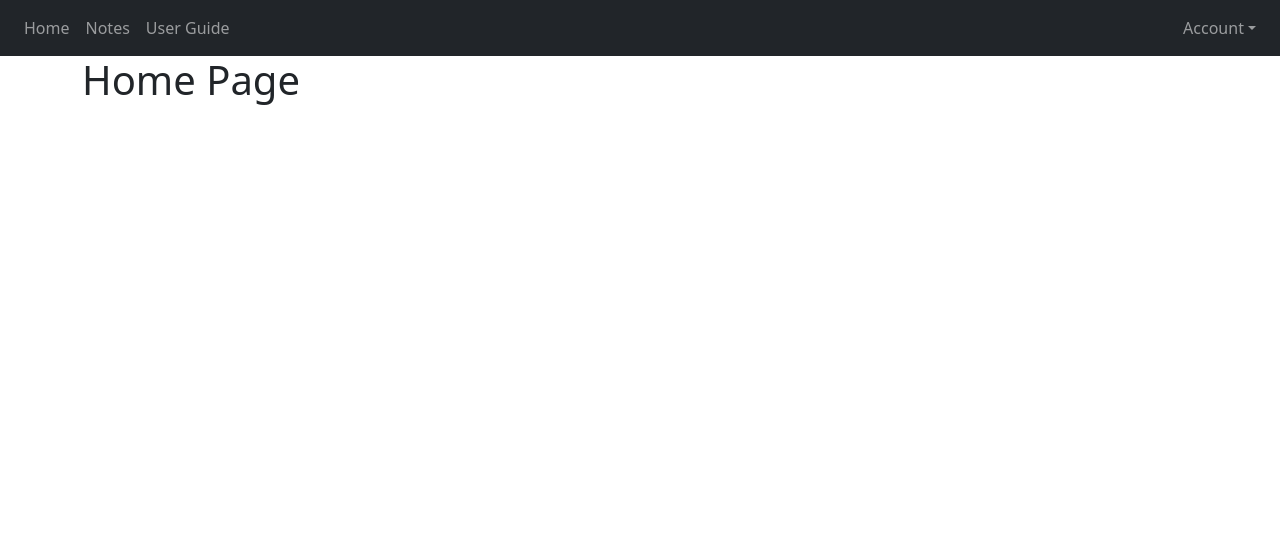
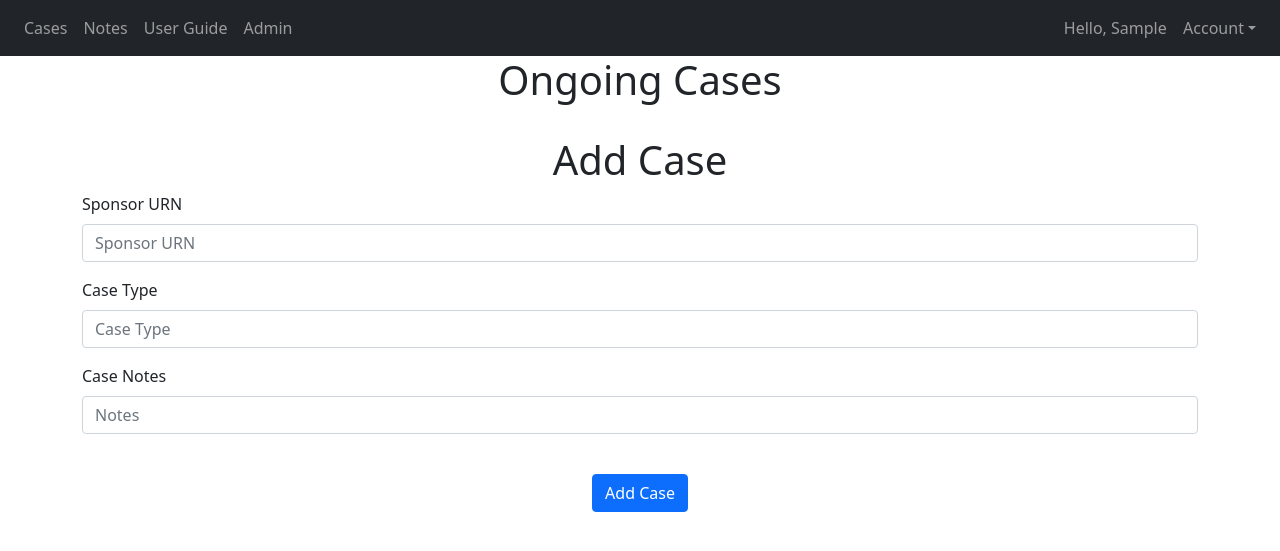
Before and after one commit to DanielTuckwood/QAwebApp, a Flask app: page / in a window 1280 px wide. Shown: the top 551 px of the page. Run offline with Flask 2, Linux system fonts and the light colour scheme; the visitor is signed in with stand-in values (Sample User, id 1); data comes from the database, SQL or seed files in the repository; data that the repository does not hold is empty; some libraries are stand-ins or nearby versions.

Commit message:
Add files via upload

```diff
--- a/QAwebApp/website/models.py
+++ b/QAwebApp/website/models.py
@@ -1,4 +1,3 @@
-from enum import unique
 from flask_login import UserMixin
 from datetime import datetime
 from . import db
--- /dev/null
+++ b/QAwebApp/website/templates/admin.html
@@ -0,0 +1,6 @@
+{% extends "base.html" %} {% block title %}Admin{% endblock %}'
+
+<!-- Admin Page content -->
+{% block content %}
+<h1>Admin Page</h1>
+{% endblock %}
--- a/QAwebApp/website/templates/base.html
+++ b/QAwebApp/website/templates/base.html
@@ -3,7 +3,6 @@
     <head>
 
         <!-- Bootstrap framework paths -->
-
         <meta charset="utf-8"/>
         <meta content="width=device-width, initial-scale=1" name="viewport"/>
         <link
@@ -24,12 +23,11 @@
         integrity="sha384-/bQdsTh/da6pkI1MST/rWKFNjaCP5gBSY4sEBT38Q/9RBh9AH40zEOg7Hlq2THRZ"
         crossorigin="anonymous">
         </script>
-        <title>{% block title %}Home{% endblock %}</title>
+        <title>{% block title %}Cases{% endblock %}</title>
     </head>
     <body>
 
         <!-- navbar -->
-
         <nav class="navbar navbar-expand-lg navbar-dark bg-dark">
             <button class="navbar-toggler" data-target="#navbar" data-toggle="collapse" type="button">
                 <span class="navbar-toggler-icon"></span>
@@ -37,14 +35,19 @@
             <div class="collapse navbar-collapse" id="navbar">
                 <div class="navbar-nav me-auto">
                     {% if user.is_authenticated %} <!--Logged in users only -->
-                    <a class="nav-item nav-link" id="home" href="/">Home</a>
-                    <a class="nav-iten nav-link" id="note" href="/notes">Notes</a>
+                    <a class="nav-item nav-link" id="home" href="/">Cases</a>
+                    <a class="nav-item nav-link" id="note" href="/notes">Notes</a>
                     <a class="nav-item nav-link" id="userGuide" href="/userGuide">User Guide</a>
+                    <a class="nav-item nav-link" id="admin" href="/admin/{{ user.id }}">Admin</a>
+                        <!--{% if user.admin == true %}  If user is admin -->
+
+                        <!-- {% endif %} -->
                     {% endif %}
                 </div>
             </div>
             <div class="navbar-nav ms-auto">
                 {% if user.is_authenticated %} <!--Logged in users only -->
+                <a class="navbar-text" id="userName">Hello, {{ user.first_name }} &nbsp;</a>
                 <li class="nav-item dropdown">
                     <a class="nav-link dropdown-toggle" id="Account" role="button" data-bs-toggle="dropdown" aria-expanded="false">Account</a>
                     <ul class="dropdown-menu dropdown-menu-end" aria-labelledby="navbarDropdown">
--- a/QAwebApp/website/templates/home.html
+++ b/QAwebApp/website/templates/home.html
@@ -2,5 +2,58 @@
 
 <!-- Home Page content -->
 {% block content %}
-<h1>Home Page</h1>
+  <h1 align="center">Ongoing Cases</h1>
+  <ul class="list-group list-group-flush" id="cases">
+    {% for case in user.cases %}
+    <li class="list-group-item">
+        <strong for="caseId">Case ID</strong>
+        {{ case.id }}
+        <br>
+        <strong for="username">Username</strong>
+        {{ user.first_name }}
+        <br>
+        <strong for="sponsorURN">URN</strong>
+        {{ case.sponsorURN }}
+        <br>
+        <strong for="caseType">Case Type</strong>
+        {{ case.case_type }}
+        <br>
+        <strong for="txt">Case Notes</strong>
+        {{ case.txt }}
+        <br>
+        <strong for="date">Date/Time</strong>
+        {{ case.date }}
+    </li>
+    <form method="POST" class="btn btn-success float-right mr-2" href="/updateCase/{{ case.id }}">
+        <span aria-hidden="true">Edit</span>
+        <input type="hidden" value="{{ case.txt }}" name="oldNote">
+        <input type="text" value="{{ case.txt }}" name="newNote">
+        <button type="submit" class="btn btn-primary">Update Notes</button>
+    </form>
+    <a class="btn btn-danger float-right mr-2" href="/deleteCase/{{ case.id }}">
+        <span aria-hidden="true">Delete</span>
+    </a>
+    {% endfor %}
+  </ul>
+  <br>
+  <h1 align="center">Add Case</h1>
+  <form method="POST">
+    <div class="form-group">
+        <label for="sponsorURN">Sponsor URN</label>
+        <input type="sponsorURN" class="form-control" name="sponsorURN" id="sponsorURN" placeholder="Sponsor URN">
+    </div>
+    <div class="form-group">
+        <label for="caseType">Case Type</label>
+        <input type="text" class="form-control" name="caseType" id="caseType" placeholder="Case Type">
+    </div>
+    <div class="form-group">
+        <label for="txt">Case Notes</label>
+        <input type="text" class="form-control" name="txt" id="txt" placeholder="Notes">
+    </div>
+    <br />
+    <div align="center">
+      <button type="submit" class="btn btn-primary">Add Case</button>
+    </div>
+  </form>
+  <br></br>
 {% endblock %}
--- a/QAwebApp/website/templates/sign_up.html
+++ b/QAwebApp/website/templates/sign_up.html
@@ -22,7 +22,7 @@
     </div>
     <div class ="form-group">
         <label for="admin">Admin</label>
-        <input type="checkbox" value="1" id="admin" name="admin">
+        <input type="checkbox" value="True" id="admin" name="admin">
     </div>
     <br>
     <button type="submit" class="btn btn-primary">Submit</button>
--- a/QAwebApp/website/views.py
+++ b/QAwebApp/website/views.py
@@ -1,19 +1,35 @@
-from webbrowser import get
-from flask import Blueprint, abort, redirect, render_template, flash, request, url_for
+from flask import Blueprint, redirect, render_template, flash, request, url_for
 from flask_login import login_required, current_user
 from . import db
-from . models import Note
-from flask_wtf import FlaskForm
-from wtforms import SubmitField
-from wtforms.validators import DataRequired
+from . models import Case, Note, User
 
 views = Blueprint('views', __name__)
 
-
 #Home page view
-@views.route('/')
+@views.route('/', methods=['GET','POST'])
 @login_required
 def home():
+    if request.method == 'POST':
+
+        #Getters
+        sponsorURN = request.form.get('sponsorURN')
+        caseType = request.form.get('caseType')
+        txt = request.form.get('txt')
+
+       #Validation
+        if len(sponsorURN) < 6:
+            flash('Sponsor URN is too short!', category='error')
+        elif len(caseType) < 10:
+            flash('Case Type is too short!', category='error')
+        elif len(txt) < 1:
+            flash('Case notes too short! If there are no notes, enter - ', category='error')
+        else:
+            #Create new case
+            new_case = Case(sponsorURN=sponsorURN, case_type=caseType, txt=txt, user_id=current_user.id)
+            db.session.add(new_case)
+            db.session.commit()
+            flash('Case added.', category='success')
+
     return render_template("home.html", user=current_user)
 
 #Notes page view
@@ -43,24 +59,38 @@ def note():
 def userGuide():
     return render_template("userGuide.html", user=current_user)
 
+#Admin view
+@views.route('/admin/<int:id>')
+@login_required
+def checkAdmin(id):
+
+    #Getter
+    adminStatus = User.query.get_or_404(id)
+
+    #Check admin status
+    if adminStatus.admin == True:
+        return render_template("admin.html", user=current_user)
+    else:
+        flash("Administrator rights required!", category="error")
+        return redirect(url_for('views.home'))
+
 #Edit note view
-@views.route('/update<int:id>', methods=['GET','POST'])
+@views.route('/updateNote/<int:id>', methods=['GET','POST'])
 @login_required
-def update(id):
-    if request.method == 'POST':
-        #Getter
-        note_to_update = Note.query.get_or_404(id)
+def update():
 
-        if note.author != current_user:
-            abort(403)
-
-        return render_template("update.html", user=current_user)
-
+    #Getter
+    newNote = request.form.get("newNote")
+    oldNote = request.form.get("oldNote")
+    note_to_update = Note.query.filter_by(txt=oldNote).first()
+    note_to_update.txt = newNote
+    db.session.commit()
+    return redirect("/notes")
 
 #Delete note view
-@views.route('/delete/<int:id>')
+@views.route('/deleteNote/<int:id>')
 @login_required
-def delete(id):
+def deleteNote(id):
 
     #Getter
     note_to_delete = Note.query.get_or_404(id)
@@ -76,3 +106,23 @@ def delete(id):
     except:
         flash('Error deleting!')
         return redirect(url_for('views.note'))
+
+#Delete case view
+@views.route('/deleteCase/<int:id>')
+@login_required
+def deleteCase(id):
+
+    #Getter
+    case_to_delete = Case.query.get_or_404(id)
+
+    #Attempt to delete
+    try:
+        db.session.delete(case_to_delete)
+        db.session.commit()
+        flash('Case deleted')
+        return redirect(url_for('views.home'))
+
+    #Catch error
+    except:
+        flash('Error deleting!')
+        return redirect(url_for('views.hpme'))
```
Also changed, not shown: QAwebApp/website/auth.py (+5 -2 lines), QAwebApp/website/templates/note.html (+7 -3 lines), QAwebApp/website/templates/userGuide.html (+36 -5 lines), QAwebApp/main.py (line endings or trailing spaces), QAwebApp/website/static/AddCase.JPG (added), QAwebApp/website/static/DeleteCase.JPG (added), QAwebApp/website/static/EditCase.JPG (added), QAwebApp/website/static/deleteNote.JPG (added), QAwebApp/website/static/updateNote.JPG (added), 1 other file.
